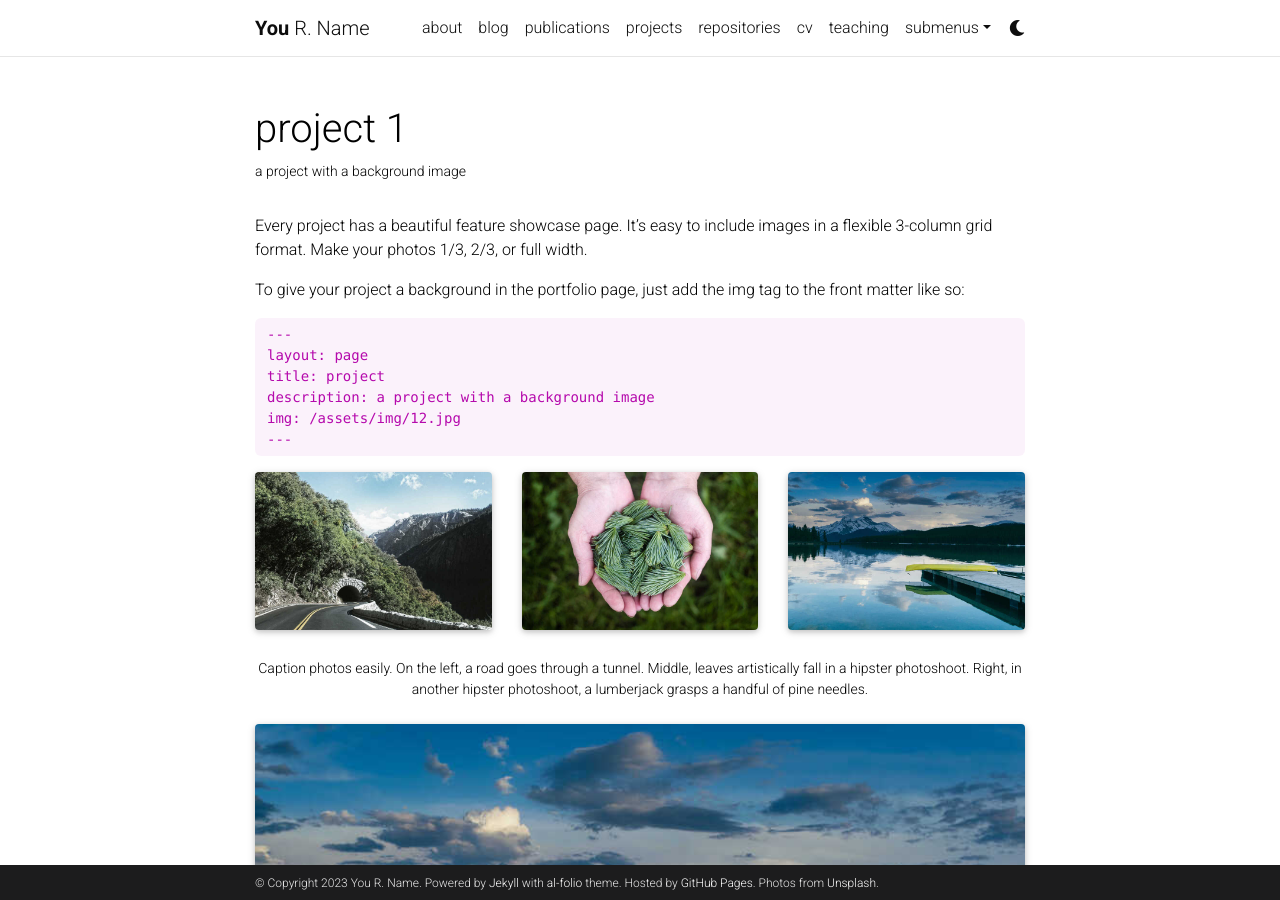
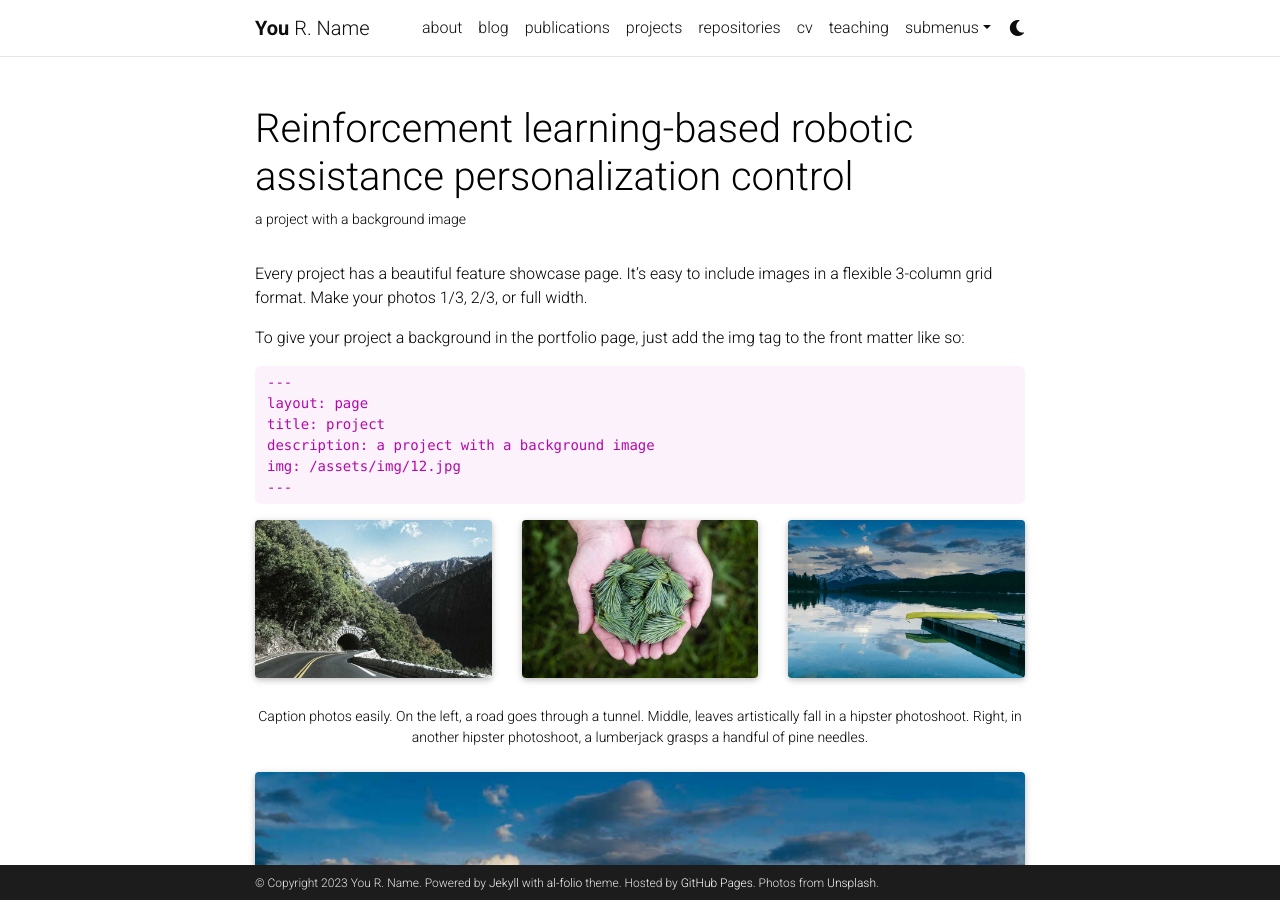
Before and after one commit to Q-J-Zhang/info, a Jekyll site: the page built from _projects/1_project.md, in a window 1280 px wide and 900 px high. Built offline with Jekyll 4.4.1, drawn with Linux system fonts in a browser that asks for light colours; full-size pictures stand in for the smaller copies a plugin makes; comment, search, counter and statistics services are not loaded; a style sheet for code colours, icons or effects is not loaded.

Commit message:
Update 1_project.md

```diff
--- a/_projects/1_project.md
+++ b/_projects/1_project.md
@@ -1,6 +1,6 @@
 ---
 layout: page
-title: project 1
+title: Reinforcement learning-based robotic assistance personalization control
 description: a project with a background image
 img: assets/img/12.jpg
 importance: 1
```
